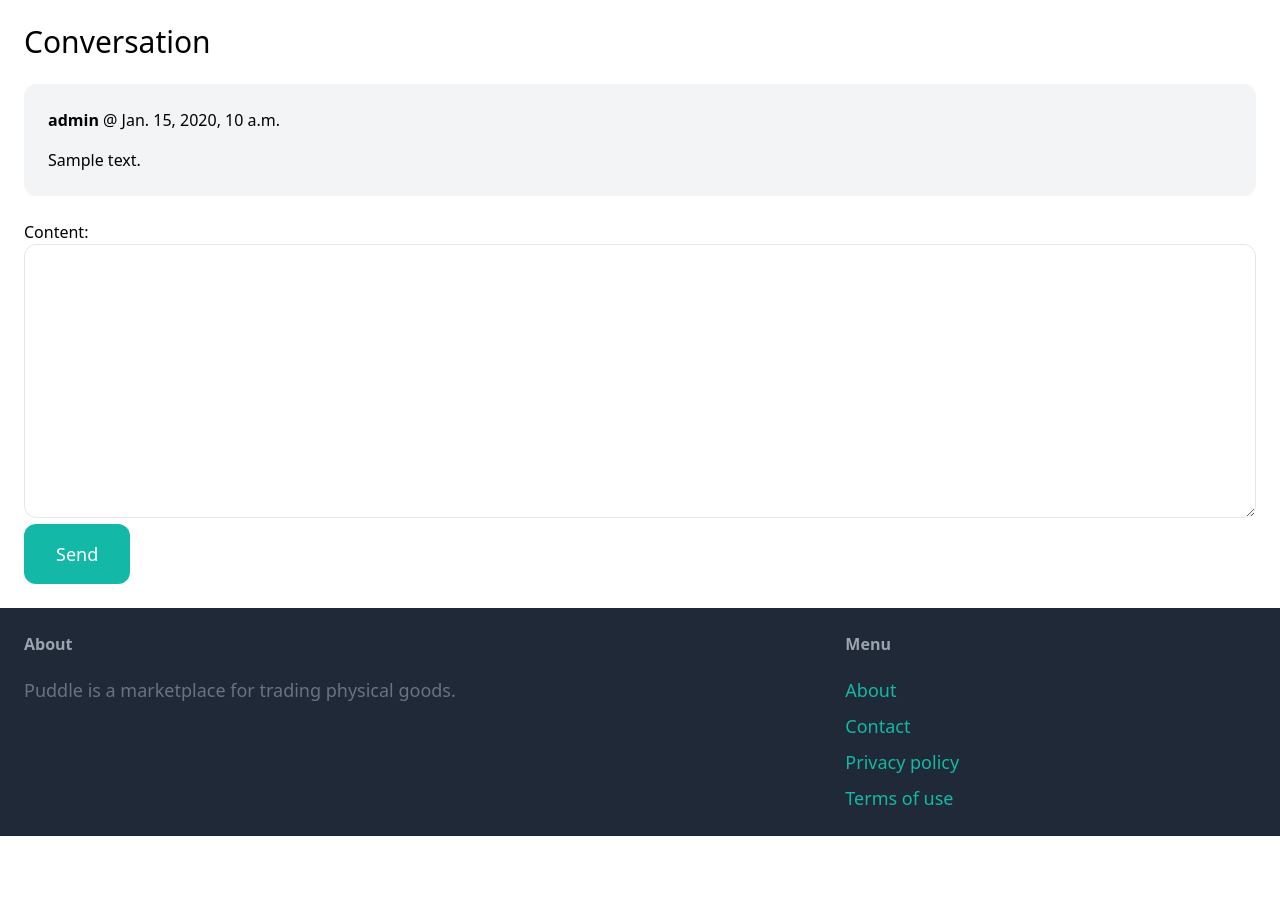
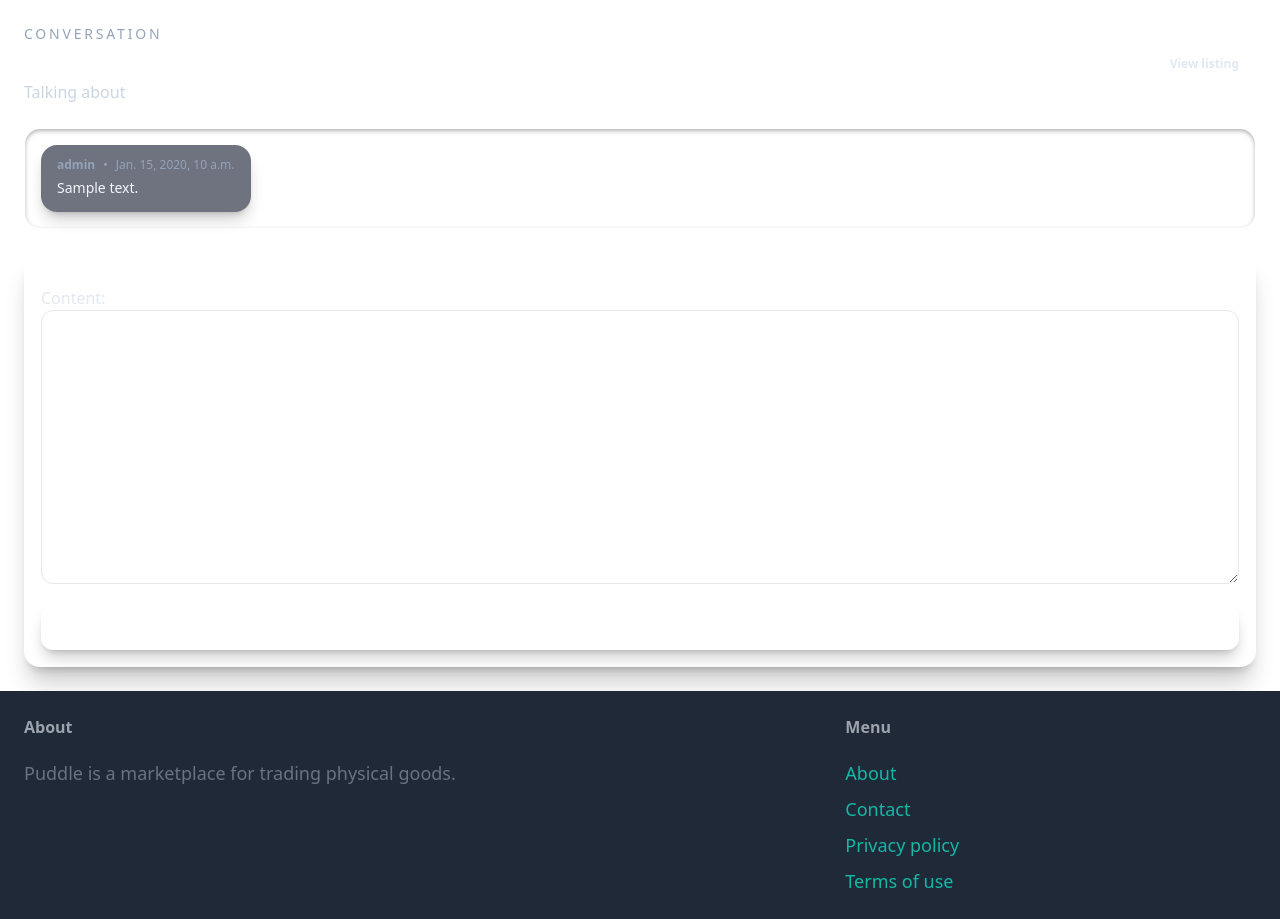
Before and after one commit to pawloshabtez3/Django-mart, a Django app: template Puddle/conversation/templates/conversation/detail.html in a window 1280 px wide. Shown: the part 77-996 px from the top of the page. Before the commit the page ends 913 px from the top, so only its background shows below. Run offline with Django 5.2, Linux system fonts and the light colour scheme; the template is opened without the code that fills it: values that come from a table or form of the project are taken from there, others are empty; data comes from the database, SQL or seed files in the repository; tables that the repository leaves empty hold one stand-in row (values such as "Sample post"); parts of the project's set-up code (start-up, migrations or seed data) failed here and were passed over; some libraries are stand-ins or nearby versions.

Commit message:
Refactor conversation detail template for improved layout and styling

```diff
--- a/Puddle/conversation/templates/conversation/detail.html
+++ b/Puddle/conversation/templates/conversation/detail.html
@@ -3,24 +3,39 @@
 {% block title %}Conversation{% endblock %}
 
 {% block content %}
-<h1 class="mb-6 text-3xl">Conversation</h1>
+<section class="space-y-6">
+    <div class="flex items-center justify-between">
+        <div>
+            <p class="text-sm uppercase tracking-[0.2em] text-slate-400">Conversation</p>
+            <h1 class="text-3xl font-semibold text-white">{{ conversation.item.name }}</h1>
+            <p class="text-slate-300">Talking about <span class="font-semibold text-white">{{ conversation.item.name }}</span></p>
+        </div>
+        <a href="{% url 'item:detail' conversation.item.id %}" class="rounded-xl border border-white/10 px-4 py-2 text-xs font-semibold text-slate-200 hover:border-ocean-500/60">View listing</a>
+    </div>
 
-<div class="space-y-6">
+    <div class="space-y-3 rounded-2xl border border-white/10 bg-white/5 p-4 shadow-inner shadow-black/30">
         {% for message in conversation.messages.all %}
-        <div class="p-6 flex {% if message.created_by == request.user %}bg-blue-100{% else %}bg-gray-100{% endif %} rounded-xl">
-            <div>
-                <p class="mb-4"><strong>{{ message.created_by.username }}</strong> @ {{ message.created_at }}</p>
-                <p>{{ message.content }}</p>
+            <div class="flex {% if message.created_by == request.user %}justify-end{% else %}justify-start{% endif %}">
+                <div class="max-w-xl rounded-2xl px-4 py-3 text-sm shadow-lg shadow-black/20 {% if message.created_by == request.user %}bg-ocean-600 text-white{% else %}bg-slate-900/60 text-slate-100{% endif %}">
+                    <div class="mb-1 flex items-center gap-2 text-xs {% if message.created_by == request.user %}text-white/80{% else %}text-slate-400{% endif %}">
+                        <span class="font-semibold">{{ message.created_by.username }}</span>
+                        <span>•</span>
+                        <span>{{ message.created_at }}</span>
+                    </div>
+                    <p class="leading-relaxed">{{ message.content }}</p>
                 </div>
             </div>
         {% endfor %}
     </div>
 
-<form method="post" action="." class="mt-6">
+    <form method="post" action="." class="rounded-2xl border border-white/10 bg-white/5 p-4 shadow-xl shadow-black/20 space-y-4">
         {% csrf_token %}
 
+        <div class="text-slate-200">
             {{ form.as_p }}
+        </div>
 
-    <button class="py-4 px-8 text-lg bg-teal-500 hover:bg-teal-700 rounded-xl text-white">Send</button>
+        <button class="w-full rounded-xl bg-ocean-600 px-4 py-3 text-sm font-semibold text-white shadow-lg shadow-black/20 hover:bg-ocean-700">Send</button>
     </form>
+</section>
 {% endblock %}
```
Lines whose indentation alone changed are shown as unchanged.
